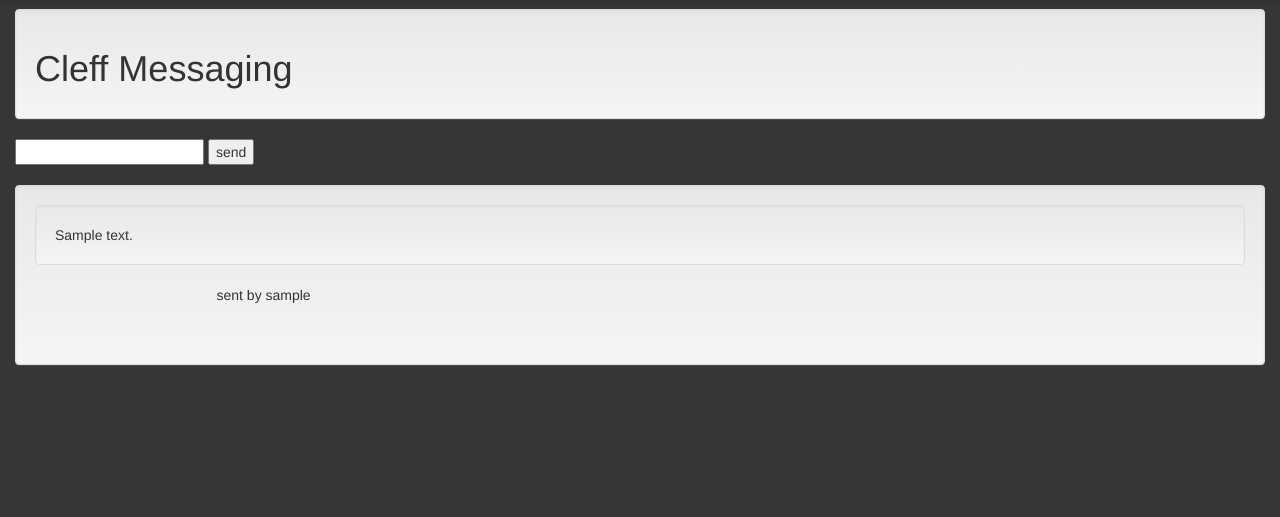
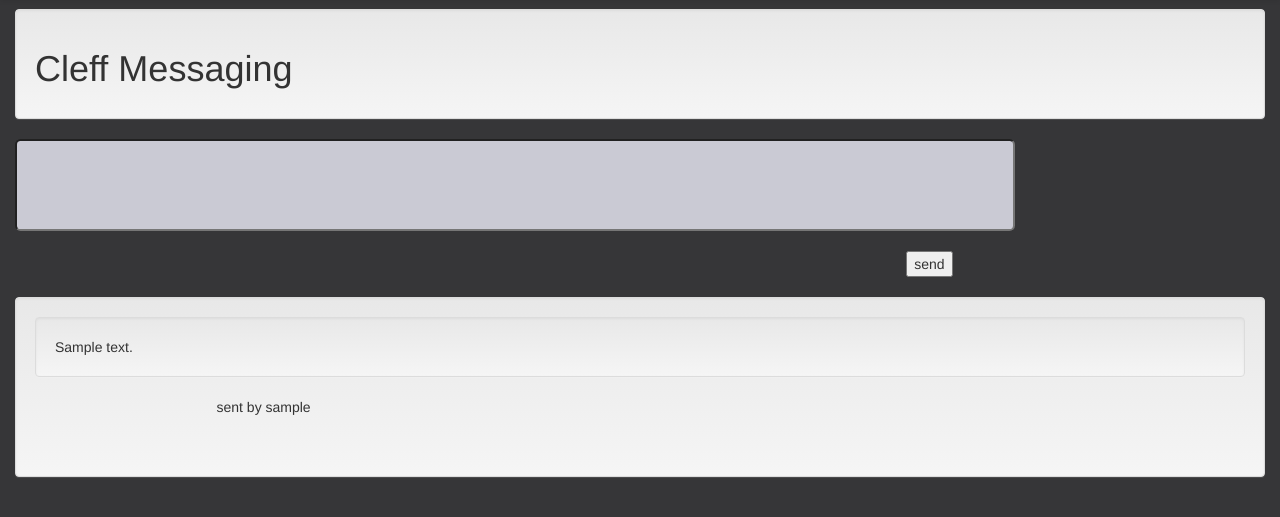
Before and after one commit to lancekrogers/music-network, a Django app: a page that uses cleff/messaging/templates/messaging/musicianmusicianconversation_detail.html in a window 1280 px wide. Shown: the part 51-568 px from the top of the page. Run offline with Django 3.2, Linux system fonts and the light colour scheme; a user stored in the database is signed in; tables that the repository leaves empty hold one stand-in row (values such as "Sample post"); some libraries are stand-ins or nearby versions.

Commit message:
messaging css adequate

```diff
--- a/cleff/messaging/templates/messaging/musicianmusicianconversation_detail.html
+++ b/cleff/messaging/templates/messaging/musicianmusicianconversation_detail.html
@@ -9,12 +9,13 @@
 
     {% csrf_token %}
 
-    <input type="text" name="memo"   >
+    <input type="text" name="memo" class="forum_text"><br/><br />
 
-    <input type="submit" value="send" size="100" height="50" >
+   <div align="right" class="forum_send_placement"> <input  type="submit" value="send"></div>
 
     </form><br />
 <div class="well">
+
 {% if object.messages.all %}
 
 {% for m in object.messages.all %}
--- a/cleff/static/css/style.css
+++ b/cleff/static/css/style.css
@@ -208,3 +208,15 @@ height: 0;
    background: #525252;
    color: white;
 }
+
+.forum_text {
+    min-height: 6.6em;
+    min-width: 80%;
+    background-color: #CACAD4;
+    border-radius: .4em;
+
+}
+
+.forum_send_placement {
+    padding-right: 25%;
+}
```
